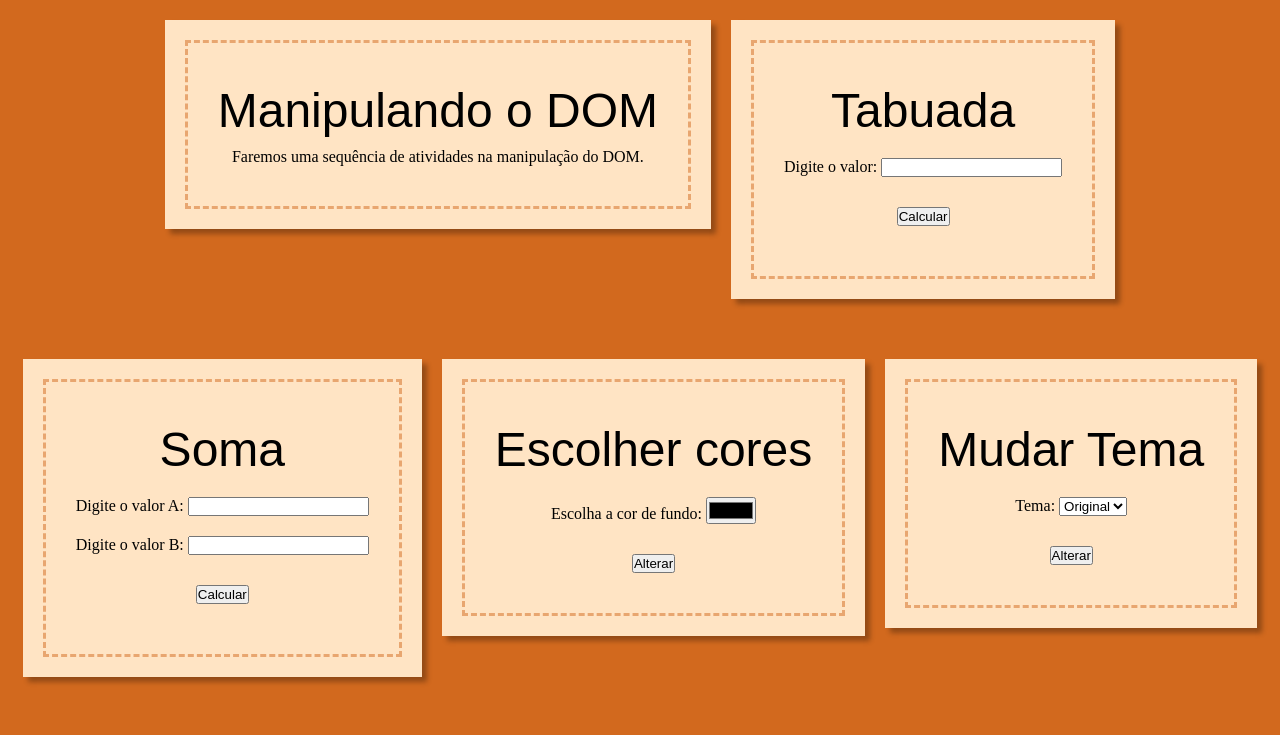
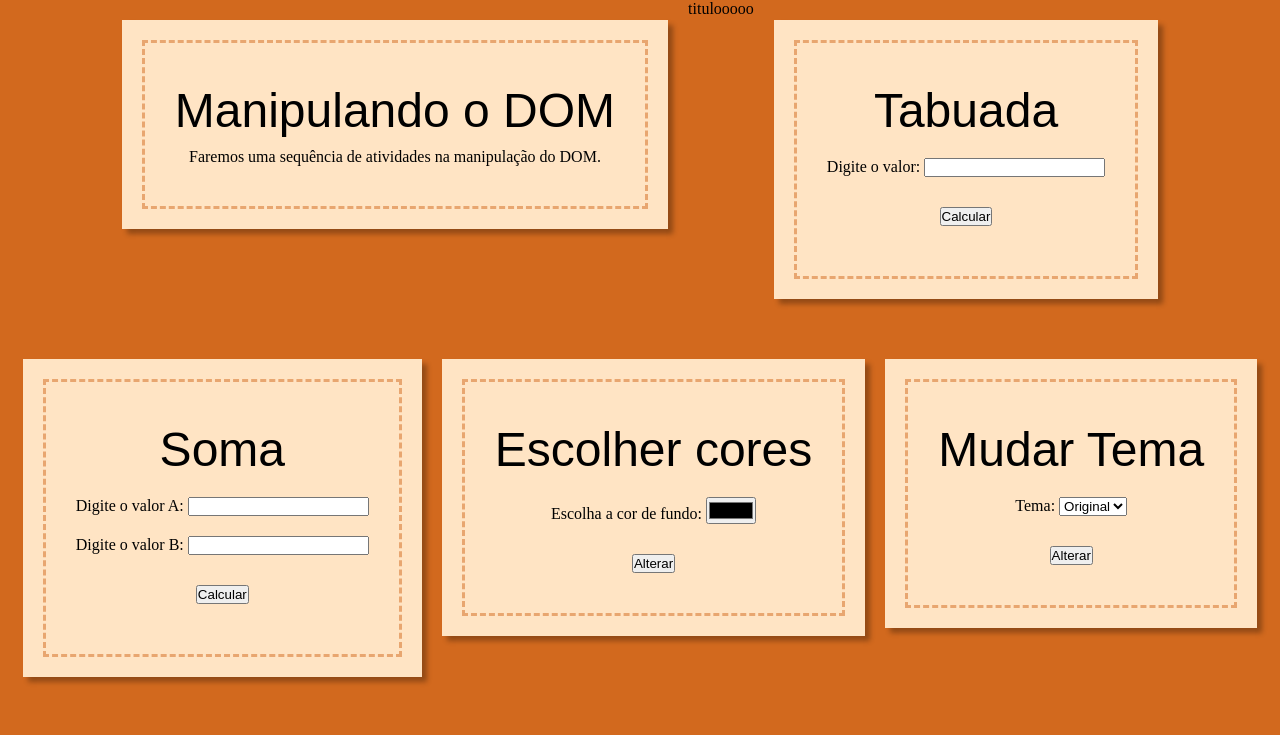
Before and after one commit to GatDeveloper/site, a plain HTML site: page index.html in a window 1280 px wide. Shown: the top 735 px of the page. Drawn offline with nearby package versions, Linux system fonts and the light colour scheme; a web font is replaced by a local one.

Commit message:
paragrafo titulooo

```diff
--- a/index.html
+++ b/index.html
@@ -21,6 +21,8 @@
             </div>
 
         </div>
+
+        <p> titulooooo </p>
 
 
         <!-- Tabuada -->
```
